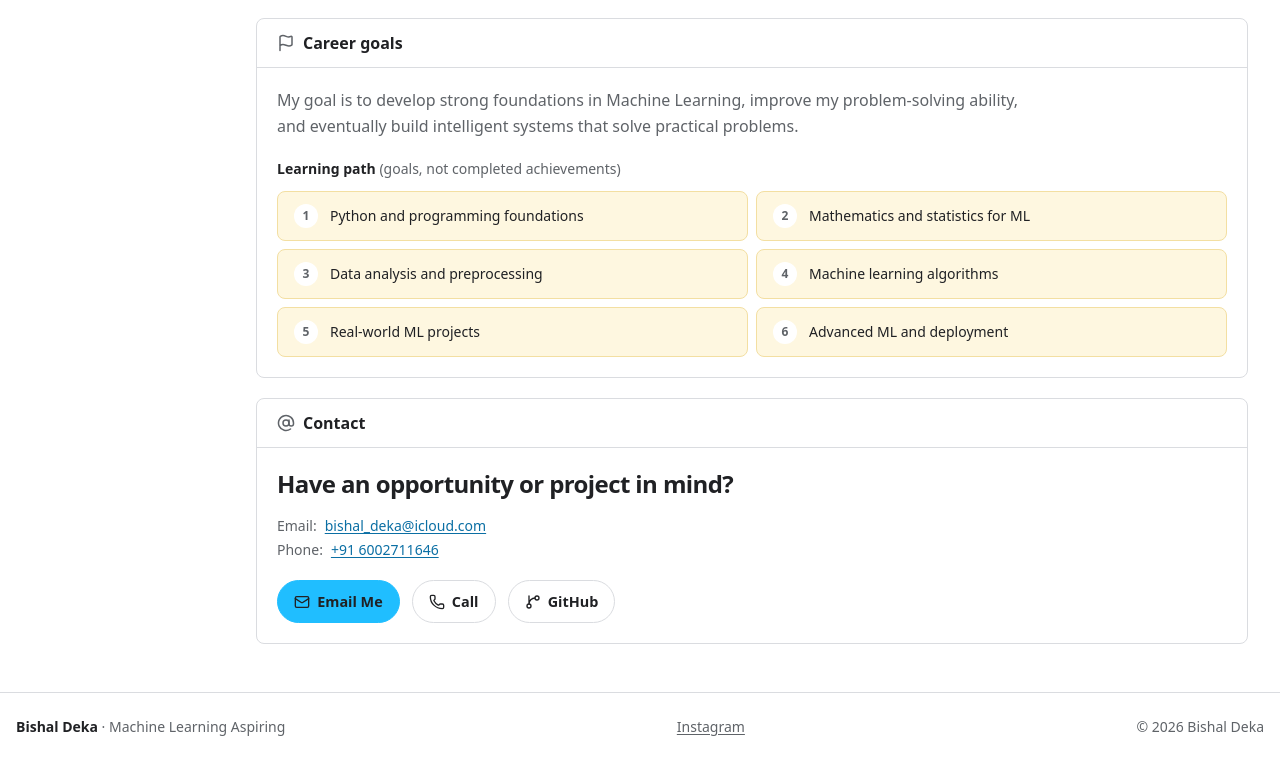
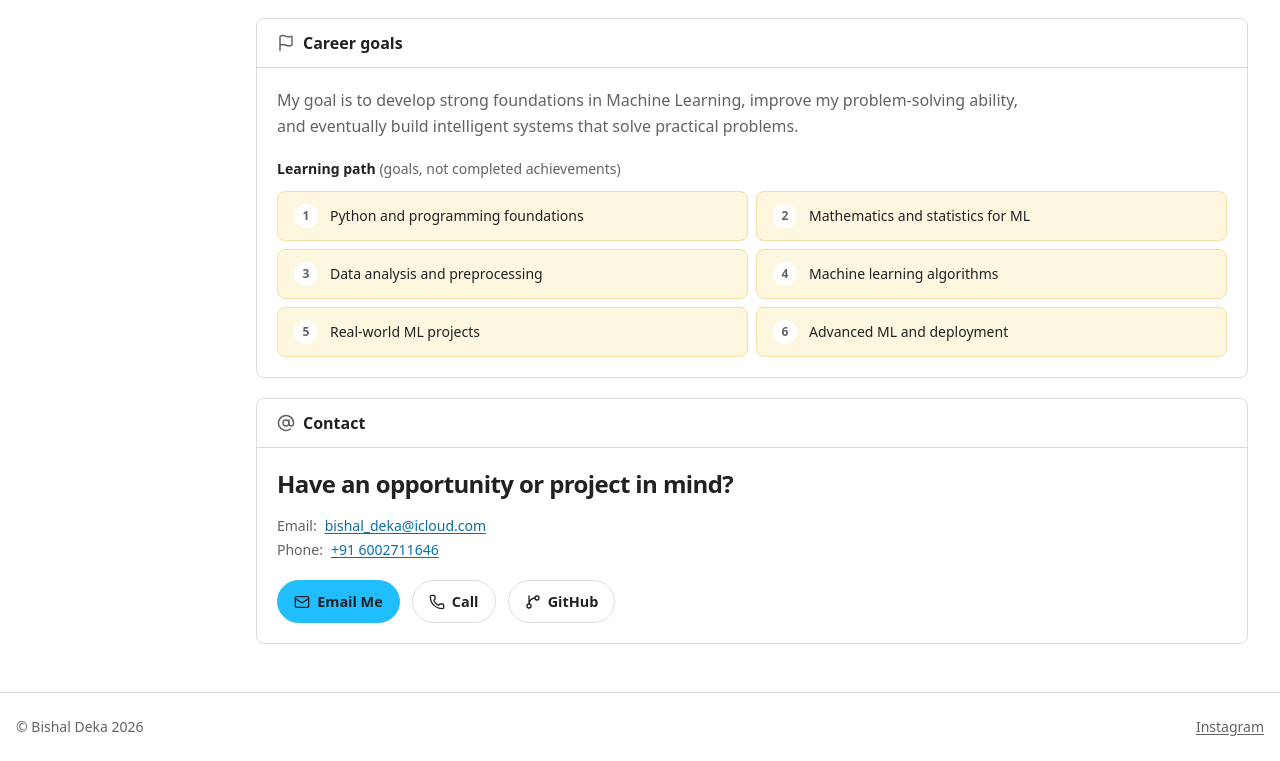
Before and after one commit to Unthav/portfolio, a Next.js app: page / in a window 1280 px wide. Shown: the part 2248-3009 px from the top of the page. Built offline with nearby package versions, Linux system fonts and the light colour scheme; no server answers.

Commit message:
Update Footer.tsx

```diff
--- a/src/components/Footer.tsx
+++ b/src/components/Footer.tsx
@@ -1,23 +1,19 @@
 import { site } from "@/data/site";
-import Year from "./Year";
-
-const links = [
-  { label: "Instagram", href: site.instagram },
-].filter((l): l is { label: string; href: string } => Boolean(l.href));
 
 export default function Footer() {
   return (
     <footer className="mt-6 border-t border-line">
-      <div className="mx-auto flex max-w-7xl flex-wrap items-center justify-between gap-3 px-4 py-6 text-sm text-muted">
-        <p><span className="font-semibold text-fg">{site.name}</span> · {site.status}</p>
-        <ul className="flex flex-wrap gap-5">
-          {links.map((l) => (
-            <li key={l.label}>
-              <a href={l.href} target="_blank" rel="noopener noreferrer" className="underline underline-offset-2 hover:text-fg">{l.label}</a>
-            </li>
-          ))}
-        </ul>
-        <p>&copy; <Year /> {site.name}</p>
+      <div className="mx-auto flex max-w-7xl items-center justify-between gap-3 px-4 py-6 text-sm text-muted">
+        <p>© Bishal Deka {new Date().getFullYear()}</p>
+
+        <a
+          href={site.instagram}
+          target="_blank"
+          rel="noopener noreferrer"
+          className="underline underline-offset-2 hover:text-fg"
+        >
+          Instagram
+        </a>
       </div>
     </footer>
   );
```
